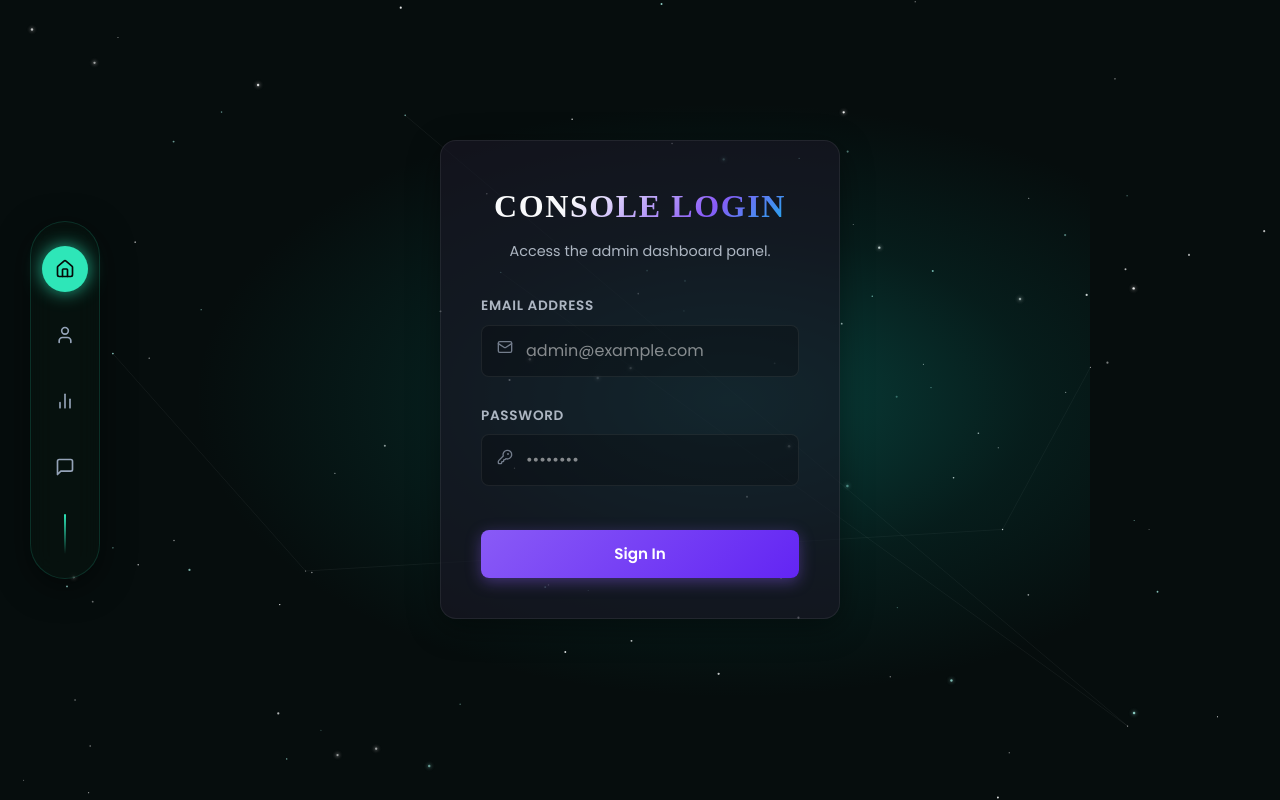
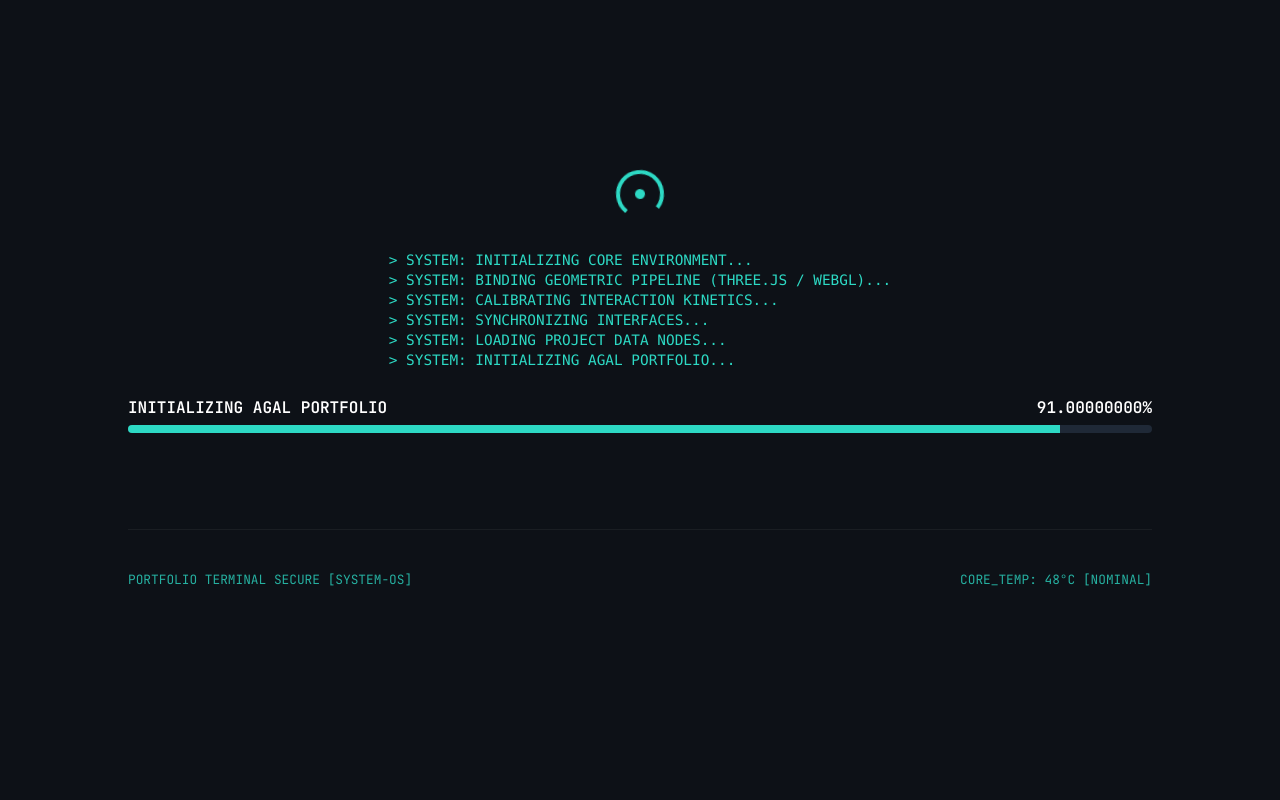
Before and after one commit to agalya2207/Agalya_01, a React (Vite) app: page /admin in a window 1280 px wide. Before the commit this address led to /login. Built offline with nearby package versions, Linux system fonts and the light colour scheme.

Commit message:
update loading screen

```diff
--- /dev/null
+++ b/src/components/LoadingScreen.css
@@ -0,0 +1,103 @@
+/* LoadingScreen.css */
+/* Full‑screen overlay */
+.loading-overlay {
+  position: fixed;
+  inset: 0;
+  background: #0d1117; /* dark near‑black */
+  color: #ffffff; /* default text white */
+  display: flex;
+  flex-direction: column;
+  align-items: center;
+  justify-content: center;
+  z-index: 9999;
+  opacity: 1;
+  transition: opacity 0.7s ease-in-out;
+  font-family: 'JetBrains Mono', monospace;
+}
+
+.loading-overlay.fade-out {
+  opacity: 0;
+  pointer-events: none;
+}
+
+/* Simple spinner with pulsing dot */
+.spinner {
+  width: 48px;
+  height: 48px;
+  border: 4px solid var(--accent, #2dd4bf);
+  border-top-color: transparent;
+  border-radius: 50%;
+  animation: spin 1s linear infinite;
+  position: relative;
+  margin-bottom: 1.5rem;
+}
+
+.spinner::after {
+  content: '';
+  position: absolute;
+  inset: 0;
+  margin: auto;
+  width: 10px;
+  height: 10px;
+  background: var(--accent, #2dd4bf);
+  border-radius: 50%;
+  animation: pulse 2s ease‑in‑out infinite;
+}
+
+@keyframes spin {
+  to { transform: rotate(360deg); }
+}
+
+@keyframes pulse {
+  0%, 100% { opacity: 0.3; transform: scale(0.8); }
+  50% { opacity: 1; transform: scale(1.2); }
+}
+
+/* Terminal‑style boot messages */
+.boot-text {
+  white-space: pre-wrap;
+  text-align: left;
+  max-width: 80vw;
+  margin: 0.5rem 0 1.5rem;
+  line-height: 1.4;
+  font-size: 0.9rem;
+  color: var(--accent, #2dd4bf); /* teal boot text */
+}
+
+/* Progress header */
+.progress-header {
+  width: 80vw;
+  display: flex;
+  justify-content: space-between;
+  font-weight: 600;
+  color: #ffffff; /* heading white */
+  margin-bottom: 0.3rem;
+}
+
+/* Progress bar */
+.progress-bar {
+  width: 80vw;
+  height: 8px;
+  background: #1f2937; /* dark gray track */
+  border-radius: 4px;
+  overflow: hidden;
+  margin-bottom: 1rem;
+}
+
+.progress-fill {
+  height: 100%;
+  background: var(--accent, #2dd4bf); /* teal fill */
+  width: 0%;
+  transition: width 0.03s linear;
+}
+
+/* Footer status lines */
+.footer {
+  width: 80vw;
+  display: flex;
+  justify-content: space-between;
+  font-size: 0.8rem;
+  opacity: 0.8;
+  background: transparent;
+  color: var(--accent, #2dd4bf); /* teal or light gray text */
+}
--- /dev/null
+++ b/src/components/LoadingScreen.jsx
@@ -0,0 +1,64 @@
+import React, { useState, useEffect } from 'react';
+import './LoadingScreen.css';
+
+const bootMessages = [
+  '> SYSTEM: INITIALIZING CORE ENVIRONMENT...',
+  '> SYSTEM: BINDING GEOMETRIC PIPELINE (THREE.JS / WEBGL)...',
+  '> SYSTEM: CALIBRATING INTERACTION KINETICS...',
+  '> SYSTEM: SYNCHRONIZING INTERFACES...',
+  '> SYSTEM: LOADING PROJECT DATA NODES...',
+  '> SYSTEM: INITIALIZING AGAL PORTFOLIO...'
+];
+
+export default function LoadingScreen({ onComplete }) {
+  const [progress, setProgress] = useState(0);
+  const [fadeOut, setFadeOut] = useState(false);
+  const [messageIndex, setMessageIndex] = useState(0);
+
+  useEffect(() => {
+    // Simulate boot messages appearing over time
+    const messageTimer = setInterval(() => {
+      setMessageIndex((i) => Math.min(i + 1, bootMessages.length - 1));
+    }, 500);
+
+    // Increment progress smoothly
+    const interval = setInterval(() => {
+      setProgress((p) => {
+        const next = Math.min(p + 0.5, 100);
+        if (next === 100) {
+          clearInterval(interval);
+          setTimeout(() => setFadeOut(true), 200); // short pause before fade
+          setTimeout(() => {
+            if (onComplete) onComplete();
+          }, 800); // matches CSS transition
+        }
+        return next;
+      });
+    }, 30);
+
+    return () => {
+      clearInterval(interval);
+      clearInterval(messageTimer);
+    };
+  }, [onComplete]);
+
+  return (
+    <div className={`loading-overlay ${fadeOut ? 'fade-out' : ''}`}>
+      <div className="spinner" />
+      <pre className="boot-text">
+        {bootMessages.slice(0, messageIndex + 1).join('\n')}
+      </pre>
+      <div className="progress-header">
+        <span>INITIALIZING AGAL PORTFOLIO</span>
+        <span>{progress.toFixed(8)}%</span>
+      </div>
+      <div className="progress-bar">
+        <div className="progress-fill" style={{ width: `${progress}%` }} />
+      </div>
+      <div className="footer">
+        <span>PORTFOLIO TERMINAL SECURE [SYSTEM-OS]</span>
+        <span>CORE_TEMP: {Math.floor(30 + Math.random() * 20)}°C [NOMINAL]</span>
+      </div>
+    </div>
+  );
+}
--- a/src/main.jsx
+++ b/src/main.jsx
@@ -1,16 +1,27 @@
-import React from 'react';
+import React, { useState } from 'react';
 import ReactDOM from 'react-dom/client';
 import { BrowserRouter } from 'react-router-dom';
 import { AuthProvider } from './context/AuthContext';
 import AppRoutes from './routes/AppRoutes';
 import './styles/global.css';
+import LoadingScreen from './components/LoadingScreen';
 
-ReactDOM.createRoot(document.getElementById('root')).render(
+function Root() {
+  const [showLoading, setShowLoading] = useState(true);
+
+  return (
     <React.StrictMode>
+      {showLoading ? (
+        <LoadingScreen onComplete={() => setShowLoading(false)} />
+      ) : (
         <BrowserRouter>
           <AuthProvider>
             <AppRoutes />
           </AuthProvider>
         </BrowserRouter>
+      )}
     </React.StrictMode>
   );
+}
+
+ReactDOM.createRoot(document.getElementById('root')).render(<Root />);
```
Lines whose indentation alone changed are shown as unchanged.
